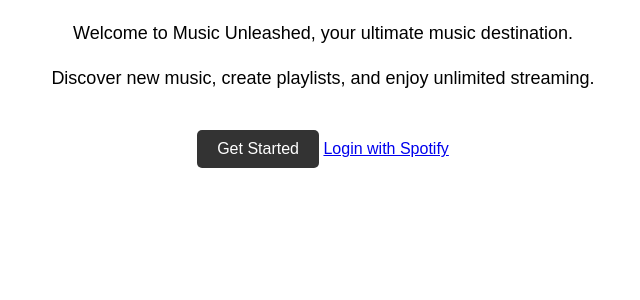
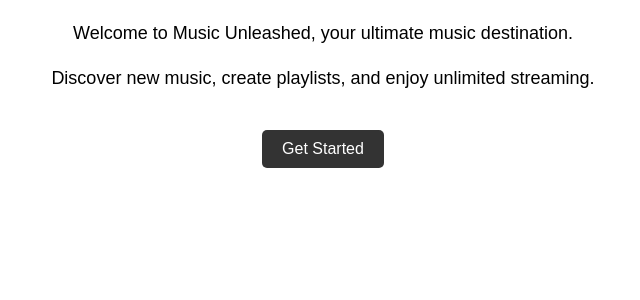
Before and after one commit to MooseFaceKilla/song-player-test, a Flask app: page / in a window 1280 px wide. Shown: the part 86-386 px from the top of the page, without its empty margins (317-957 px from the left). Run offline with Flask 3, Linux system fonts and the light colour scheme.

Commit message:
Update home.html

```diff
--- a/templates/home.html
+++ b/templates/home.html
@@ -66,7 +66,7 @@
     <p>Welcome to Music Unleashed, your ultimate music destination.</p>
     <p>Discover new music, create playlists, and enjoy unlimited streaming.</p>
     <a href="/hyperlinks" class="btn">Get Started</a>
-    <a href="/login">Login with Spotify</a>
+
 </div>
 </body>
 
```
